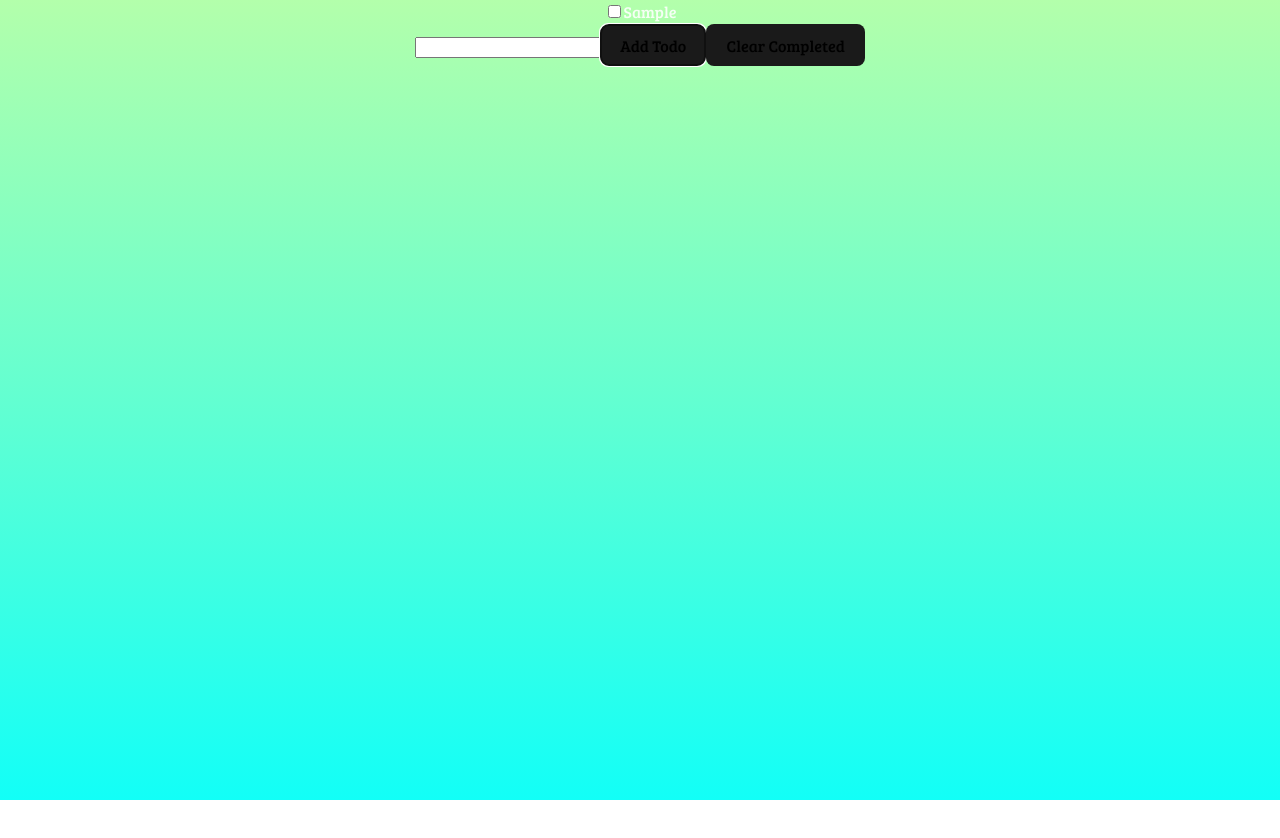
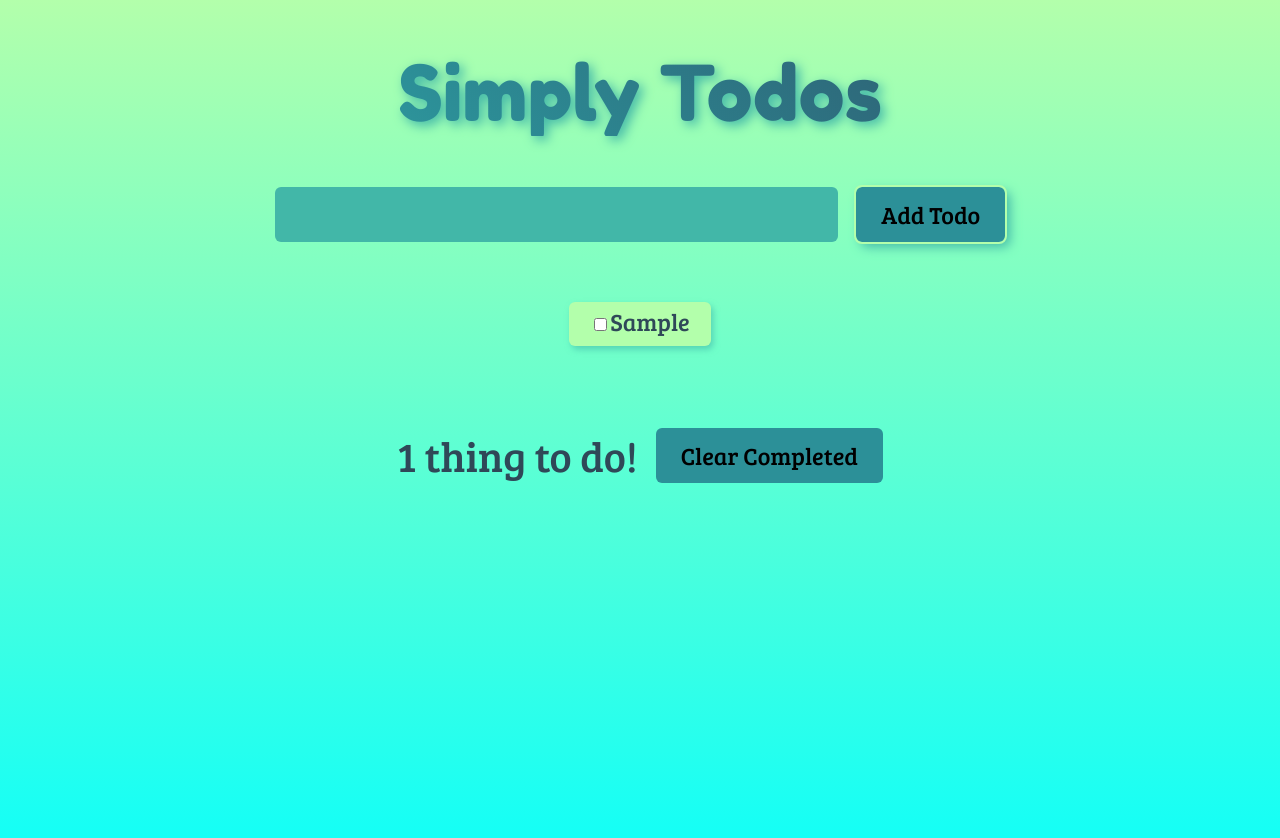
Before and after one commit to JoleneKearse/simply-todos, a React (Vite) app: page / in a window 1280 px wide. Both pictures are taken after typing "Sample" into the empty fields and a click on the button "Add Todo". Shown: the top 838 px of the page. Before the commit the page ends 800 px from the top, so only its background shows below. Built offline with nearby package versions, Linux system fonts and the light colour scheme.

Commit message:
feature: design & layout

```diff
--- /dev/null
+++ b/src/AddItem.jsx
@@ -0,0 +1,12 @@
+import React from 'react'
+
+const AddItem = ({ handleAddTodo, todoNameRef }) => {
+  return (
+    <div className='block flex'>
+      <input ref={todoNameRef} type="text" />
+      <button onClick={handleAddTodo}>Add Todo</button>
+    </div>
+  )
+}
+
+export default AddItem
--- a/src/App.jsx
+++ b/src/App.jsx
@@ -1,5 +1,7 @@
 import { useState, useRef } from 'react';
+import AddItem from './AddItem';
 import TodoList from './TodoList';
+import Clear from './Clear';
 
 function App() {
   const [todos, setTodos] = useState([]);
@@ -15,12 +17,12 @@ function App() {
   }
 
   return (
-    <>
+    <div className='block'>
+      <h1>Simply Todos</h1>
+      <AddItem handleAddTodo={handleAddTodo} todoNameRef={todoNameRef} />
       <TodoList todos={todos} />
-      <input ref={todoNameRef} type="text" />
-      <button onClick={handleAddTodo}>Add Todo</button>
-      <button>Clear Completed</button>
-    </>
+      <Clear todos={todos} />
+    </div>
   )
 }
 
--- /dev/null
+++ b/src/Clear.jsx
@@ -0,0 +1,12 @@
+import React from 'react'
+
+const Clear = ({ todos }) => {
+  return (
+    <div className='block flex'>
+      <p className='info'>{todos.length} thing{todos.length > 1 || todos.length == 0 ? 's' : null} to do!</p>
+      <button>Clear Completed</button>
+    </div>
+  )
+}
+
+export default Clear
--- a/src/Todo.jsx
+++ b/src/Todo.jsx
@@ -2,11 +2,11 @@ import React from 'react'
 
 const Todo = ({ todo }) => {
   return (
-    <div>
-      <label>
+    <div className='todolist'>
+      <li>
         <input type="checkbox" checked={todo.complete} />
         {todo.name}
-      </label>
+      </li>
     </div>
   )
 }
--- a/src/TodoList.jsx
+++ b/src/TodoList.jsx
@@ -3,9 +3,11 @@ import Todo from './Todo';
 
 const TodoList = ({ todos }) => {
   return (
-    todos.map((todo) => {
-      return <Todo key={todo} todo={todo} />
-    })
+    <ul className='block'>
+      {todos.map((todo) => {
+        return <Todo key={todo} todo={todo} />
+      })}
+    </ul>
   )
 }
 
--- a/src/index.css
+++ b/src/index.css
@@ -2,14 +2,12 @@
 
 :root {
   font-family: 'Bree Serif', serif;
-  font-size: 16px;
-  line-height: 24px;
+  font-size: clamp(1rem, 0.6250rem + 1.6667vw, 1.5rem);
+  line-height: 16px;
   font-weight: 400;
   text-align: center;
-
   color-scheme: light dark;
   color: rgba(255, 255, 255, 0.87);
-
   font-synthesis: none;
   text-rendering: optimizeLegibility;
   -webkit-font-smoothing: antialiased;
@@ -17,35 +15,104 @@
   -webkit-text-size-adjust: 100%;
 }
 
+/* ********* RESET ********* */
+
 body {
+  display: block;
   margin: 0;
-  min-width: 320px;
   min-height: 100vh;
   background: #B3FFAB;
-  background: -webkit-linear-gradient(to bottom, #B3FFAB, #12FFF733);
+  background: -webkit-linear-gradient(to bottom, #B3FFAB, #12FFF7);
   background: linear-gradient(to bottom, #B3FFAB, #12FFF7);
 }
+
+ul {
+  margin: 0;
+  padding: 0;
+}
+
+li {
+  list-style: none;
+}
+
+/* ********* TYPOGRAPHY ********* */
 
 h1 {
   font-family: 'Fredoka One', cursive;
   font-size: 3.2em;
   line-height: 1.1;
+  background: linear-gradient(45deg, #42B7A8, #2C9098, #2E6B7C, #2F4858);
+  -webkit-background-clip: text;
+  -webkit-text-fill-color: transparent;
+  filter: drop-shadow(.2rem .2rem .25rem #42B7A8);
+}
+
+.info,
+label {
+  font-size: clamp(1rem, 0.4375rem + 2.5000vw, 1.75rem);
+}
+
+label,
+li,
+.info {
+  color: #2F4858;
+}
+
+li {
+  width: fit-content;
+  margin-inline: auto;
+  padding: .5rem .9rem;
+  background-color: #B3FFAB;
+  border-radius: .25em;
+  box-shadow: .1rem .15rem .25rem #42B7A899;
+}
+
+/* ********* LAYOUT ********* */
+.block {
+  display: block;
+  margin-bottom: 2.5em;
+}
+
+.flex {
+  display: flex;
+  justify-content: center;
+  align-items: center;
+  gap: .75em;
+}
+
+.todolist {
+  margin: 0 0 .5rem 0;
+}
+
+/* ********* COMPONENTS ********* */
+
+input[type="text"],
+button {
+  border-radius: .25em;
+  border: 1px solid transparent;
+  padding: 0.4em 1em;
+  font-size: 1em;
+  font-weight: 500;
+  font-family: inherit;
+}
+
+label {
+  padding: .6rem 1.2rem;
+}
+
+input[type="text"] {
+  background-color: #42B7A8;
+  min-width: 40ch;
 }
 
 button {
-  border-radius: 8px;
-  border: 1px solid transparent;
-  padding: 0.6em 1.2em;
-  font-size: 1em;
-  font-weight: 500;
-  font-family: inherit;
-  background-color: #1a1a1a;
+  background-color: #2C9098;
   cursor: pointer;
-  transition: border-color 0.25s;
+  transition: all 0.25s;
 }
 
 button:hover {
-  border-color: #646cff;
+  background: linear-gradient(45deg, #42B7A8, #2C9098, #2E6B7C, #2F4858, #2E6B7C, #2C9098, #42B7A8);
 }
 
 button:focus,
@@ -53,7 +120,8 @@ button:focus-visible {
   outline: 4px auto -webkit-focus-ring-color;
 }
 
-App {
-  display: flex;
-  flex-direction: column;
+input:focus,
+button:focus {
+  box-shadow: .2rem .2rem .5rem #42B7A8;
+  outline: .1em solid #B3FFAB;
 }
```
